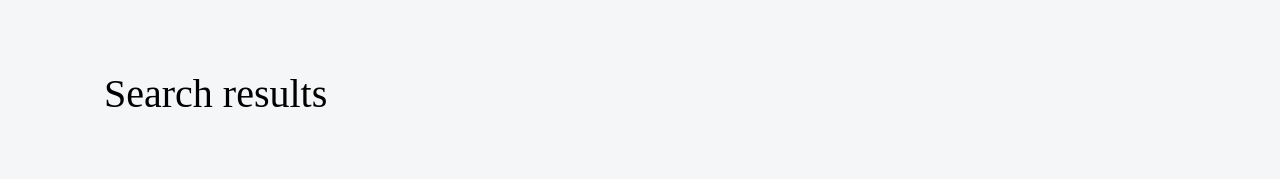
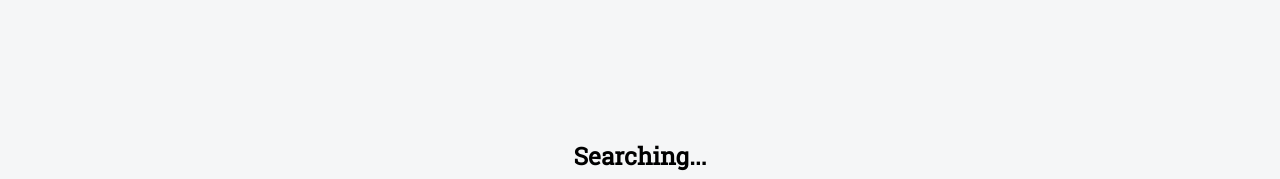
Before and after one commit to Meidoragon/News-Explorer-FE, a React (Vite) app: page / in a window 1280 px wide. Shown: the part 597-776 px from the top of the page. Built offline with nearby package versions, Linux system fonts and the light colour scheme; grey boxes are pictures that could not be loaded.

Commit message:
ADD: add search status enum

```diff
--- a/src/components/App/App.tsx
+++ b/src/components/App/App.tsx
@@ -8,11 +8,20 @@ import Footer from '../Footer/Footer';
 
 import testArticles from '../../utils/testArticles';
 import { NewsArticle } from '../../utils/types';
+import Preloader from '../Preloader/Preloader';
+
+enum SearchState {
+  None,
+  Searching,
+  Complete,
+}
 
 function App(): ReactElement {
   const [isLoggedIn, setIsLoggedIn] = useState(true);
   const [articleList, setArticlesList] = useState<NewsArticle[]>(testArticles);
-
+  const [currentSearchState, setCurrentSearchState] = useState<SearchState>(
+    SearchState.Searching
+  );
   return (
     <>
       <section className="background-wrapper">
@@ -23,7 +32,10 @@ function App(): ReactElement {
         />
         <Main />
       </section>
-      {articleList.length > 0 ? <NewsCardList articles={articleList} /> : ''}
+      {currentSearchState === SearchState.Complete && (
+        <NewsCardList articles={articleList} />
+      )}
+      {currentSearchState === SearchState.Searching && <Preloader />}
       <About />
       <Footer />
     </>
```
